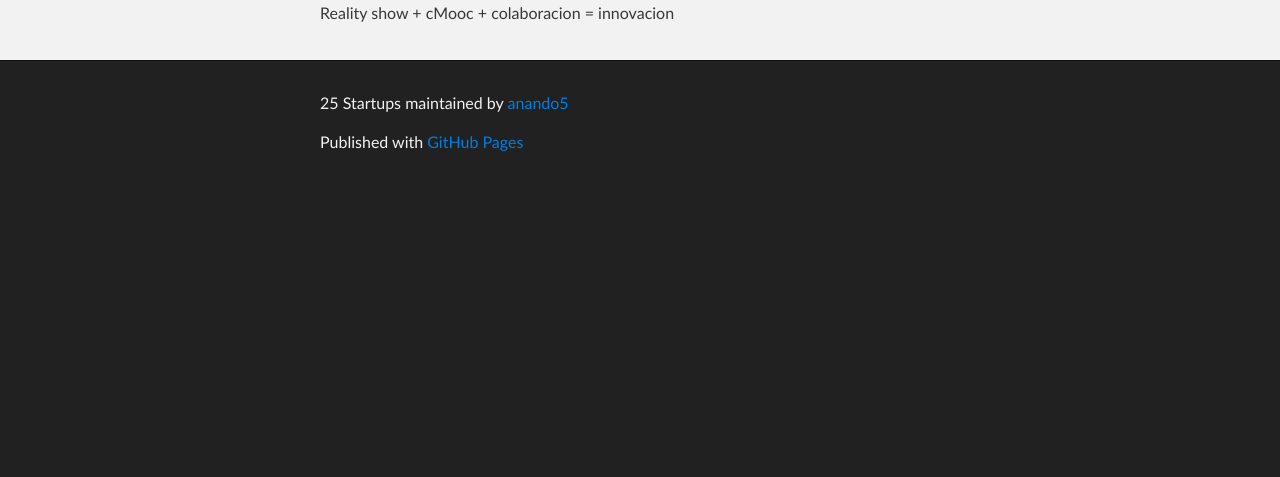
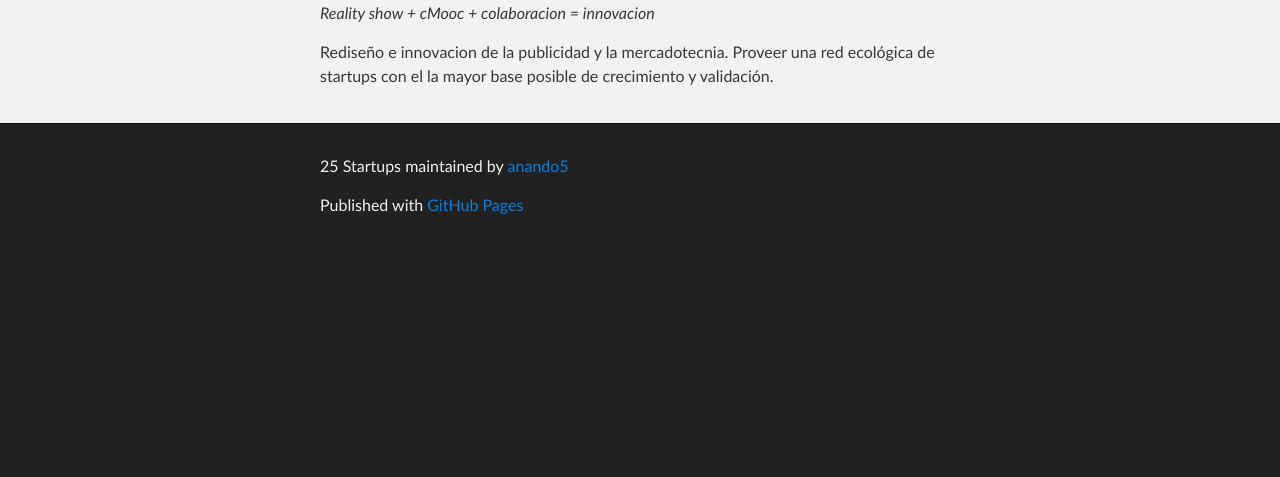
Before and after one commit to anando5/25-Startups, a plain HTML site: page index.html in a window 1280 px wide. Shown: the part 323-800 px from the top of the page. Drawn offline with Linux system fonts and the light colour scheme.

```diff
--- a/index.html
+++ b/index.html
@@ -34,7 +34,10 @@
         <h1>
 <a name="25-startup" class="anchor" href="#25-startup"><span class="octicon octicon-link"></span></a>25 Startup</h1>
 
-<p>Reality show + cMooc + colaboracion = innovacion</p>
+<p><em>Reality show + cMooc + colaboracion = innovacion</em></p>
+
+<p>Rediseño e innovacion de la publicidad y la mercadotecnia.
+Proveer una red ecológica de startups con el la mayor base posible de crecimiento y validación.</p>
       </section>
     </div>
 
--- a/params.json
+++ b/params.json
@@ -1 +1 @@
-{"name":"25 Startups","tagline":"Startups","body":"25 Startup\r\n=======\r\nReality show + cMooc + colaboracion = innovacion\r\n\r\n\r\n\r\n\r\n\r\n","google":"","note":"Don't delete this file! It's used internally to help with page regeneration."}
+{"name":"25 Startups","tagline":"Startups","body":"25 Startup\r\n=======\r\n_Reality show + cMooc + colaboracion = innovacion_\r\n\r\nRediseño e innovacion de la publicidad y la mercadotecnia.\r\nProveer una red ecológica de startups con el la mayor base posible de crecimiento y validación.\r\n\r\n\r\n\r\n\r\n\r\n\r\n\r\n","google":"","note":"Don't delete this file! It's used internally to help with page regeneration."}
```
